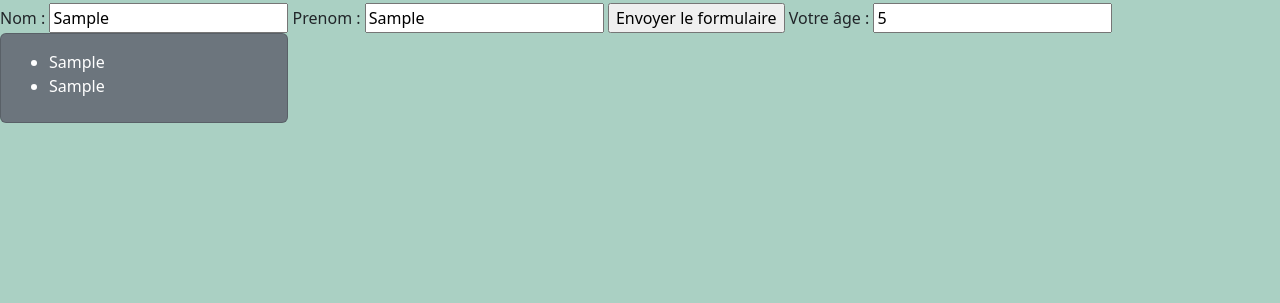
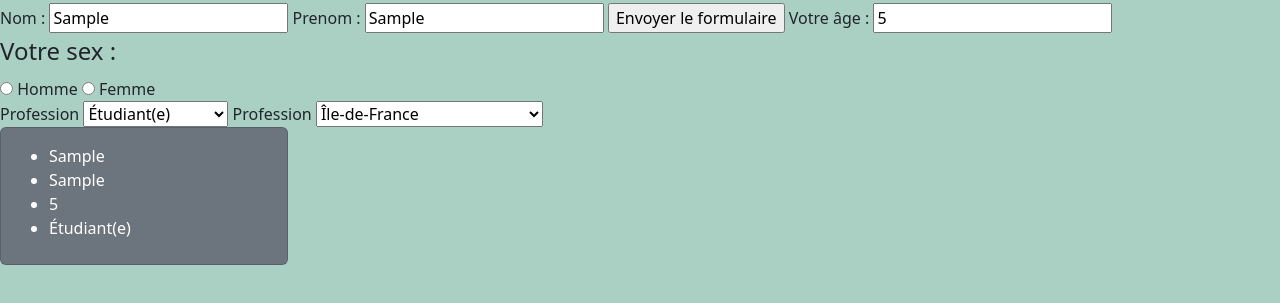
Before and after one commit to julien1612/javascript-cours-exo, a plain HTML site: page index4.html in a window 1280 px wide. Both pictures are taken after typing "Sample", "Sample", "5" into the empty fields and a click on the input "Envoyer le formulaire". Shown: the part 53-356 px from the top of the page. Drawn offline with nearby package versions, Linux system fonts and the light colour scheme.

Commit message:
2eme form

```diff
--- a/asset/script/script4.js
+++ b/asset/script/script4.js
@@ -8,6 +8,13 @@ let inputElementfirstName = document.querySelector(".zoneTextFirtName");
 
 //la valeur de la zone de texte age
 let inputElementAge = document.querySelector(".zoneTextAge");
+
+// mon questionnaire homme / femme
+let radios = document.querySelectorAll(".quest");
+
+let inputElementprofession = document.querySelector("#selectProfession");
+
+let inputElementRegion = document.querySelector("#selectRegion");
 
 //bouton pour sommettre
 let buttonSubmit = document.querySelector(".buttonForm");
@@ -23,18 +30,12 @@ form.addEventListener("submit", (e) => {
   //permet d'arreter la soumission du formulaire
   e.preventDefault();
 
-  // new variable textName on lui donne la valeur inputElementName
-
-  // new variable textName on lui donne la valeur inputElementfirstName
-  let textFirstName = inputElementfirstName.value;
-  console.log(textFirstName);
-
-  // new variable textAge on lui donne la valeur inputElementAge
-  let textAge = inputElementAge.value;
-  console.log(textAge);
 
   displayName();
   displayFirstName();
+  displayAge();
+  displaySexHomme();
+  displayPro();
 });
 
 function displayName() {
@@ -54,3 +55,43 @@ function displayFirstName() {
   listFirstName.innerHTML = textFirstName;
   conteneurUl.appendChild(listFirstName);
 }
+
+function displayAge() {
+  let textAge = inputElementAge.value;
+  console.log(textAge);
+
+  let listAge = document.createElement("li");
+  listAge.innerHTML = textAge;
+  conteneurUl.appendChild(listAge);
+}
+
+function displaySexHomme() {
+
+    for (let index = 0; index < radios.length; index++) {
+        if(radios[index].checked){
+            radios[index].value
+            console.log(radios[index].value)
+              let listSex = document.querySelector("li");
+             listSex.innerHTML = radios[index].value
+                conteneurUl.appendChild(listSex);
+        }
+    }
+}
+
+function displayPro() {
+    let selectPro = inputElementprofession.value;
+    console.log(selectPro);
+
+    let listPro = document.createElement("li");
+    listPro.innerHTML = selectPro;
+    conteneurUl.appendChild(listPro);
+}
+
+function displayRegion() {
+    let selectRegion = inputElementRegion.value;
+    console.log(selectRegion);
+
+    let listRegion = document.querySelector("li");
+    listRegion.innerHTML = selectRegion;
+    conteneurUl.appendChild(listRegion);
+}
--- a/index4.html
+++ b/index4.html
@@ -33,6 +33,39 @@
 
       <label for="age">Votre âge :</label>
       <input type="number" name="age" class="zoneTextAge" value="" />
+
+      <fieldset>
+        <legend>Votre sex :</legend>
+
+        <input class="quest" type="radio" id="homme" name="sex" value="Homme" />
+        <label for="homme">Homme</label>
+
+        <input class="quest" type="radio" id="femme" name="sex" value="femme" />
+        <label for="femme">Femme</label>
+      </fieldset>
+
+      <label for="selectProfession">Profession</label>
+      <select name="selectProfession" id="selectProfession">
+        <option>Étudiant(e)</option>
+        <option>Développeur(se)</option>
+        <option>Enseignant(e)</option>
+        <option>Designer</option>
+        <option>Autre</option>
+      </select>
+
+
+
+      <label for="selectRegion">Profession</label>
+      <select name="selectRegion" id="selectRegion">
+        <option> Île-de-France</option>
+        <option>Provence-Alpes-Côte d’Azur</option>
+        <option>Bretagne</option>
+        <option>Grand Est</option>
+        <option>Auvergne-Rhône-Alpes</option>
+      </select>
+
+
+
     </form>
 
     <div class="card text-bg-secondary mb-3" style="max-width: 18rem">
@@ -40,6 +73,5 @@
         <ul class="card-title"></ul>
       </div>
     </div>
-
   </body>
 </html>
```
